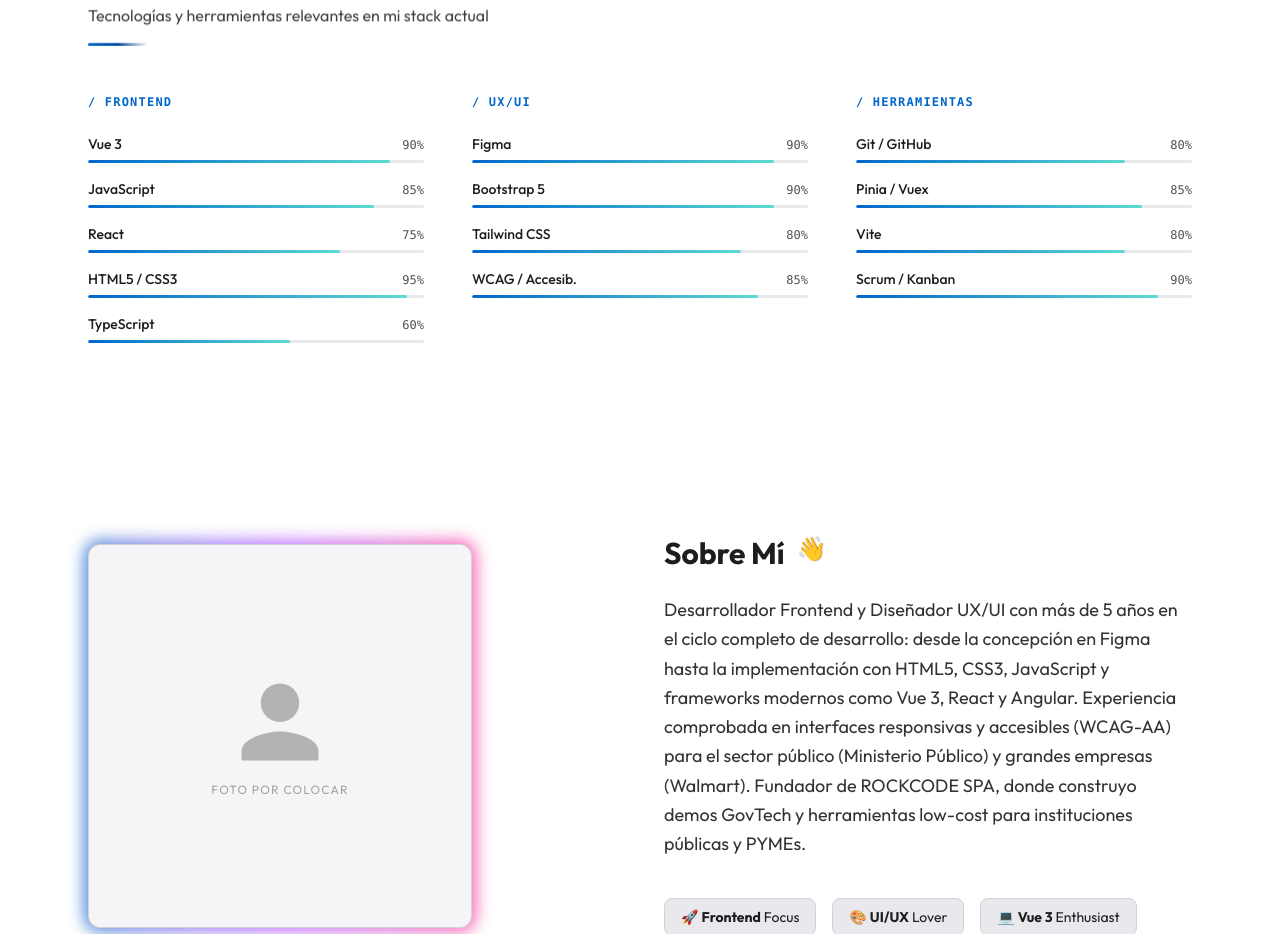
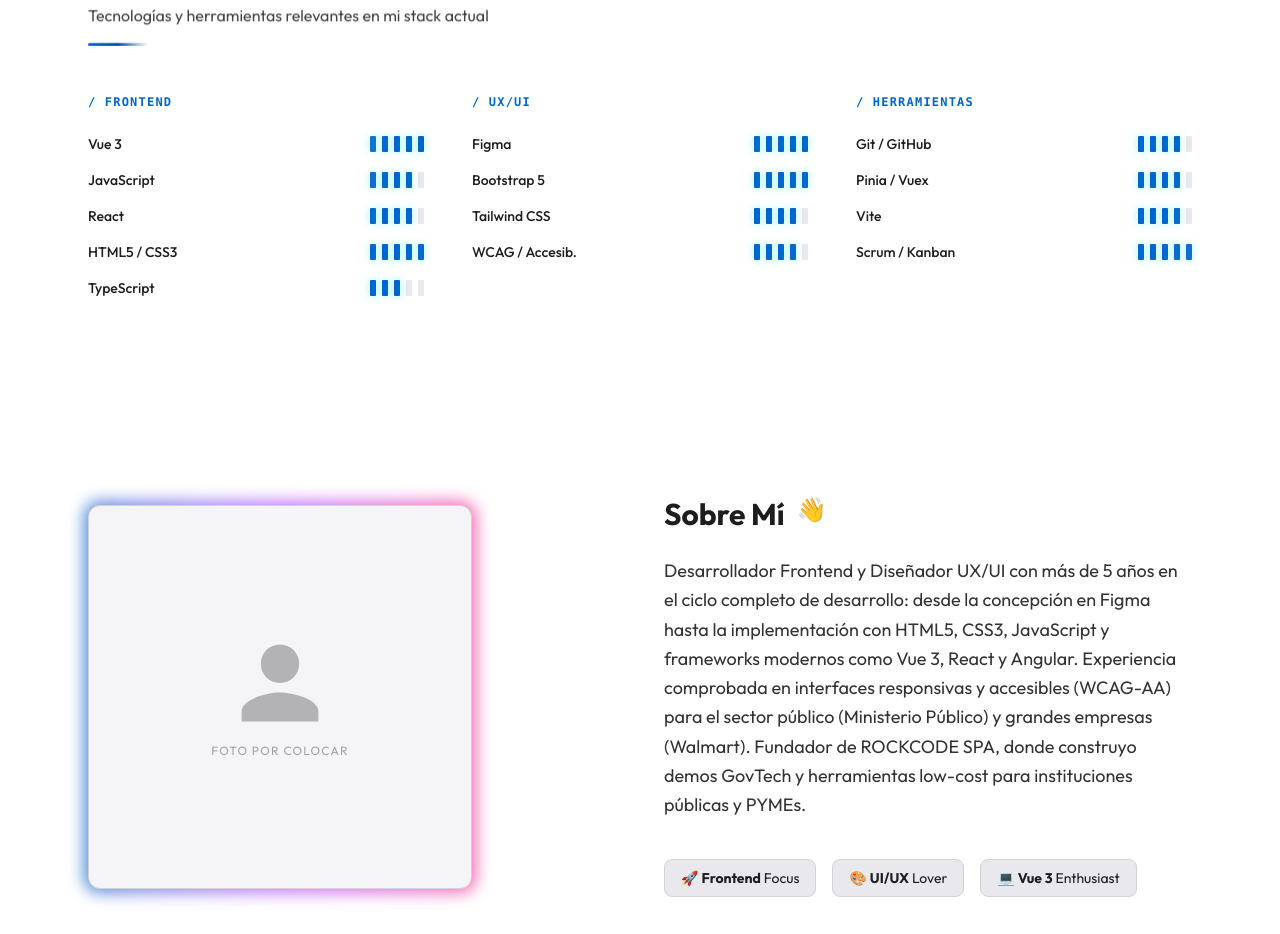
Before and after one commit to RockHarr/m6-ep-1-portafolio, a Vue app: page / in a window 1280 px wide. Shown: the part 960-1894 px from the top of the page. Built offline with nearby package versions, Linux system fonts and the light colour scheme.

Commit message:
style: replace skill percentage bars with sleek terminal cursors

```diff
--- a/src/components/SkillsSection.vue
+++ b/src/components/SkillsSection.vue
@@ -29,15 +29,20 @@
             <ul class="space-y-4">
               <li v-for="(skill, si) in group.items" :key="skill.name">
                 <ScrollReveal :delay="gi * 100 + si * 50">
-                  <div class="flex justify-between items-baseline mb-1.5">
+                  <div class="flex justify-between items-center mb-1.5">
                     <span class="text-sm font-medium text-ink-200">{{ skill.name }}</span>
-                    <span class="text-xs text-ink-500 font-mono">{{ skill.level }}%</span>
-                  </div>
-                  <div class="skill-track">
-                    <div
-                      class="skill-bar"
-                      :style="`--target: ${skill.level}%`"
-                    />
+                    <!-- 5 bloques de cursor de terminal como indicador visual -->
+                    <div class="flex gap-1.5" :aria-label="`${Math.round(skill.level / 20)} de 5`">
+                      <div
+                        v-for="i in 5"
+                        :key="i"
+                        class="w-1.5 h-4 rounded-[1px] transition-all duration-700"
+                        :class="i <= Math.round(skill.level / 20)
+                          ? 'bg-neon drop-shadow-[0_0_5px_rgba(0,229,255,0.4)] dark:drop-shadow-[0_0_5px_rgba(0,102,204,0.4)] cursor-blink'
+                          : 'bg-ink-800'"
+                        :style="{ animationDelay: `${(gi * 100) + (si * 50) + (i * 100)}ms` }"
+                      ></div>
+                    </div>
                   </div>
                 </ScrollReveal>
               </li>
@@ -62,34 +67,18 @@
 </script>
 
 <style scoped>
-.skill-track {
-  width: 100%;
-  height: 3px;
-  background: var(--color-ink-800);
-  border-radius: 999px;
-  overflow: hidden;
+@keyframes cursor-blink {
+  0%, 100% { opacity: 1; }
+  50% { opacity: 0.7; }
 }
 
-.skill-bar {
-  height: 100%;
-  width: 0%;
-  background: linear-gradient(90deg, var(--color-neon), rgba(0, 210, 190, 0.6));
-  border-radius: 999px;
-  /* Dispatch animation with a slight delay for stagger */
-  animation: grow-bar 1s cubic-bezier(0.4, 0, 0.2, 1) forwards;
-  animation-delay: inherit;
+.cursor-blink {
+  animation: cursor-blink 2s cubic-bezier(0.4, 0, 0.2, 1) infinite forwards;
 }
 
-@keyframes grow-bar {
-  from { width: 0%; }
-  to   { width: var(--target); }
-}
-
-/* Respect reduced motion preference */
 @media (prefers-reduced-motion: reduce) {
-  .skill-bar {
+  .cursor-blink {
     animation: none;
-    width: var(--target);
   }
 }
 </style>
```
